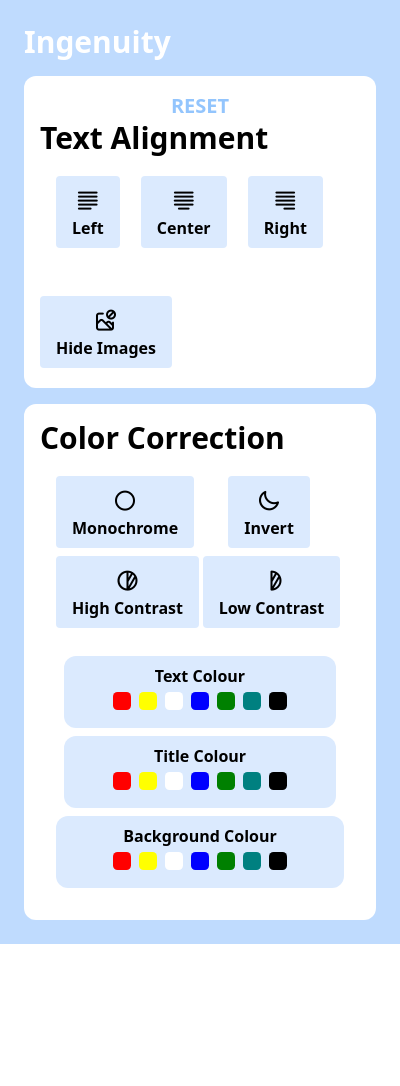
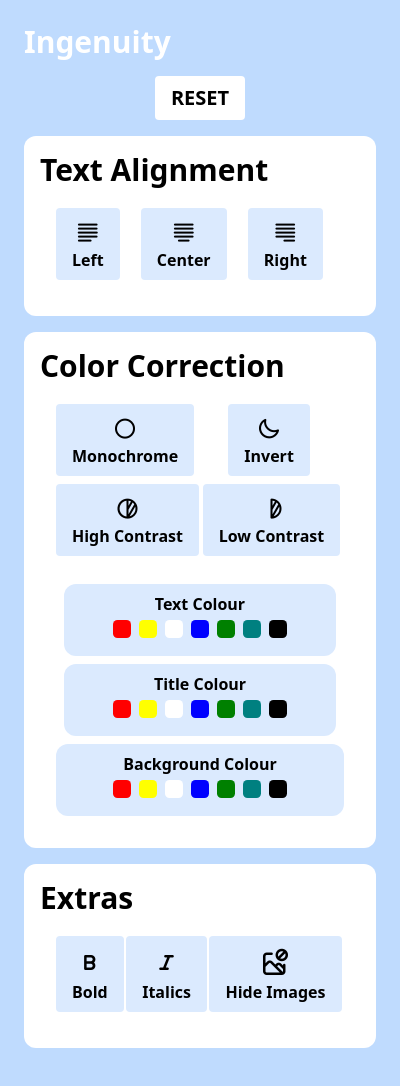
Before and after one commit to arnav0103/ingenuity, a browser extension: page popup.html in a window 400 px wide. Before the commit the page ends 944 px from the top, so only its background shows below. Drawn offline with nearby package versions, Linux system fonts and the light colour scheme.

Commit message:
final update ??

```diff
--- a/popup.html
+++ b/popup.html
@@ -18,12 +18,12 @@
     <div class="bg-blue-200">
         <div class="p-6">
             <h1 class="text-3xl text-white font-bold">Ingenuity</h1>
+            <center>
+                <button class="reset-btn mt-4" id="reset">
+                    <h4 class="text-xl font-bold text-center">RESET</h4>
+                </button>
+            </center>
             <div class="bg-white p-4 my-4 rounded-xl">
-                <center>
-                    <button id="reset">
-                        <h4 class="text-xl font-bold text-blue-300 text-center">RESET</h4>
-                    </button>
-                </center>
                 <h1 class="text-3xl font-bold">Text Alignment</h1>
                 <div class="p-4 flex flex-wrap">
                     <div class="flex-auto my-1 xl:my-2 lg:my-2">
@@ -48,13 +48,6 @@
                         </button>
                     </div>
 
-                </div>
-                <div class="flex-auto pt-6 my-1 xl:my-2 lg:my-2">
-                    <button id="hideimg" class="func-btn">
-                        <i class="uil uil-image-block text-2xl"></i>
-                        <br>
-                        Hide Images
-                    </button>
                 </div>
             </div>
             <div class="bg-white p-4 rounded-xl">
@@ -243,10 +236,35 @@
                     </center>
                 </div>
             </div>
+            <div class="bg-white p-4 my-4 rounded-xl">
+                <h1 class="text-3xl font-bold">Extras</h1>
+                <div class="p-4 flex flex-wrap">
+                    <div class="flex-auto my-1 xl:my-2 lg:my-2">
+                        <button id="bold" class="func-btn">
+                            <i class="uil uil-bold text-3xl stroke-2"></i>
+                            <br>
+                            Bold
+                        </button>
+                    </div>
+                    <div class=" flex-auto my-1 my-1 xl:my-2 lg:my-2 ">
+                        <button id="italic" class="func-btn">
+                            <i class="uil uil-italic text-3xl"></i>
+                            <br>
+                            Italics
+                        </button>
+                    </div>
+                    <div class="flex-auto my-1 xl:my-2 lg:my-2 ">
+                        <button id="hideimg" class="func-btn">
+                            <i class="uil uil-image-block text-3xl"></i>
+                            <br>
+                            Hide Images
+                        </button>
+                    </div>
 
+                </div>
+            </div>
         </div>
     </div>
-
 </body>
 
 </html>
--- a/popup.js
+++ b/popup.js
@@ -2,6 +2,17 @@ $(function () {
     $('#reset').click(function () {
         chrome.tabs.query({ active: true, currentWindow: true }, function (tabs) {
             chrome.tabs.sendMessage(tabs[0].id, { todo: "reset" });
+        });
+    });
+    $('#bold').click(function () {
+        chrome.tabs.query({ active: true, currentWindow: true }, function (tabs) {
+            chrome.tabs.sendMessage(tabs[0].id, { todo: "bold" });
+        });
+
+    });
+    $('#italic').click(function () {
+        chrome.tabs.query({ active: true, currentWindow: true }, function (tabs) {
+            chrome.tabs.sendMessage(tabs[0].id, { todo: "italic" });
         });
 
     });
--- a/style.css
+++ b/style.css
@@ -14,10 +14,16 @@ html,body{
     transition: 0.1s;
 
 }
-.colorswitch{
+.reset-btn{
+    background-color: #ffffff;
+    color:  black;
+    font-weight: bold;
+    padding: 0.5rem 1rem;
+    border-radius: 0.25rem;
     transition: 0.1s;
 }
-.colorswitch:hover{
+.reset-btn:hover{
     border: 2px solid #2563EB;
     transition: 0.1s;
+
 }
```
Also changed, not shown: content.js (+8 -2 lines).
